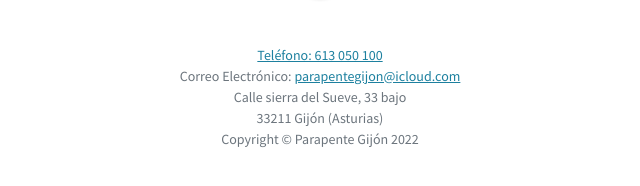
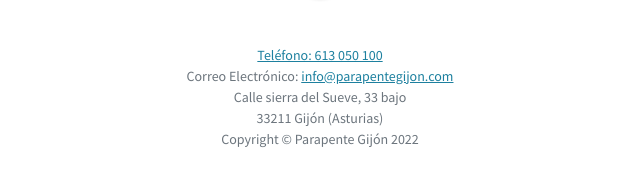
Before and after one commit to lucasfernandezalvarez/parapentegijon.github.io, a plain HTML site: page index.html in a window 1280 px wide. Shown: the part 6553-6739 px from the top of the page, 320-960 px from the left. Drawn offline with nearby package versions, Linux system fonts and the light colour scheme.

Commit message:
Actualización de Correo

```diff
--- a/index.html
+++ b/index.html
@@ -256,7 +256,7 @@
                     </li>
                 </ul>
                 <p class="text-muted small mb-0"><a href="tel:613050100">Teléfono: 613 050 100</a></p>
-                <p class="text-muted small mb-0">Correo Electrónico: <a href="mailto:parapentegijon@icloud.com">parapentegijon@icloud.com</a></p>
+                <p class="text-muted small mb-0">Correo Electrónico: <a href="mailto:info@parapentegijon.com">info@parapentegijon.com</a></p>
                  <p class="text-muted small mb-0">Calle sierra del  Sueve, 33 bajo</p>
                  <p class="text-muted small mb-0">33211 Gijón (Asturias)</p>
 
```
Also changed, not shown: 1 other file.
